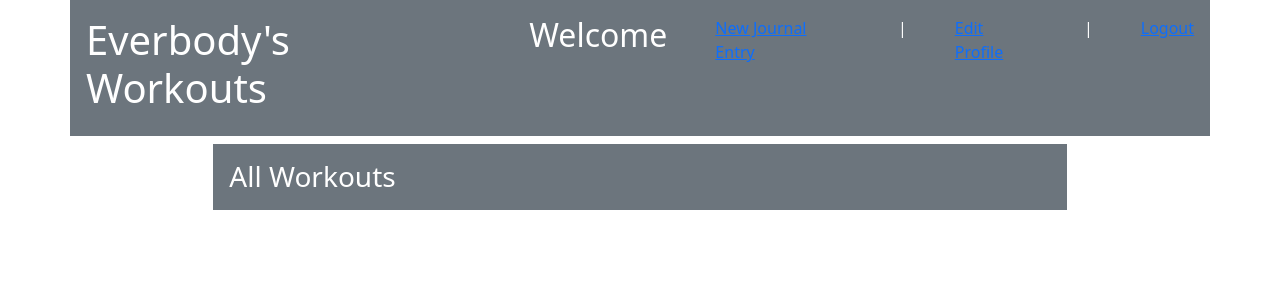
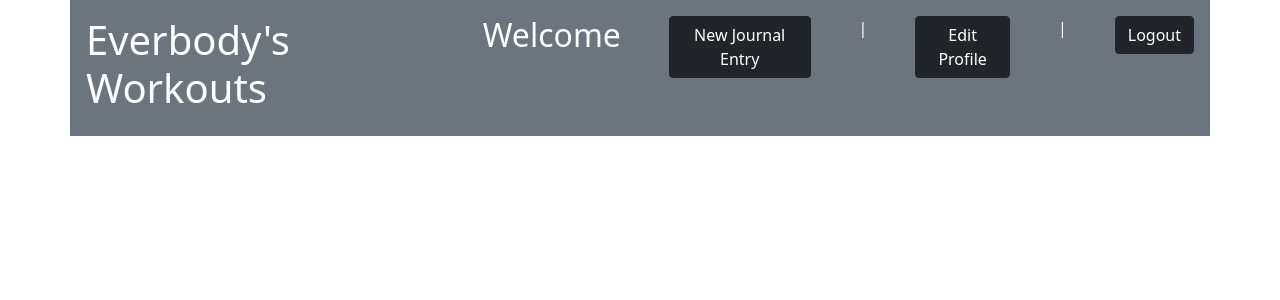
Before and after one commit to JamieDCalder/Project-Folder, a Flask app: template fitness_friends/flask_app/templates/dashboard.html in a window 1280 px wide. Shown: the top 300 px of the page. Run offline with Flask 3, Linux system fonts and the light colour scheme; the template is opened without the code that fills it, so the values that code supplies are empty.

Commit message:
Updated with buttons and styling

```diff
--- a/fitness_friends/flask_app/templates/dashboard.html
+++ b/fitness_friends/flask_app/templates/dashboard.html
@@ -12,19 +12,18 @@
     <div class="container p-3 mb-2 bg-secondary text-white d-flex justify-content-evenly gap-5">
     <h1>Everbody's Workouts</h1>
     <h2>Welcome {{one_user.first_name}}</h2>
-    <a href="/workout/new">New Journal Entry</a>
+    <a href="/workout/new"><button  class="btn btn-dark">New Journal Entry</button></a>
     |
-    <a href="/users/edit/{{one_user.id}}">Edit Profile</a>
+    <a href="/users/edit/{{one_user.id}}"><button  class="btn btn-dark">Edit Profile</button></a>
     |
-    <a href="/logout">Logout</a>
+    <a href="/logout"><button  class="btn btn-dark">Logout</button></a>
     </div>
 
-    <h3 class="container p-3 mb-2 bg-secondary text-white col-8 d-flex p-2">All Workouts</h3>
 
     <div class="container">
         {% for workout in workouts %}
                 <div class="card">
-                <div class="card-body bg-secondary text-white col-auto d-flex p-2 gap-5">
+                <div class="card-body bg-dark text-white col-auto d-flex p-2 gap-5">
                     <div>
                         <p>Total Pump Ups Recieved</p>
                         <p>0</p>
@@ -61,10 +60,10 @@
                             {% endif %}
                     </div>
                     <div>
-                        <button class="btn btn-dark">Send Pump Up</button>
+                        <button class="btn btn-secondary">Send Pump Up</button>
                         {% if session['user_id'] == workout.athlete.id %}
-                            <a href="/workouts/edit/{{workout.id}}">Edit</a>
-                            <a href="/workouts/delete/{{workout.id}}">Delete</a>
+                            <a href="/workouts/edit/{{workout.id}}"><button class="btn btn-warning">Edit</button></a>
+                            <a href="/workouts/delete/{{workout.id}}"><button class="btn btn-danger">Delete</button></a>
                         {% endif %}
                     </div>
                 </div>
--- a/fitness_friends/flask_app/templates/edit.html
+++ b/fitness_friends/flask_app/templates/edit.html
@@ -12,8 +12,8 @@
     <div class="container p-3 mb-2 bg-secondary text-white d-flex justify-content-evenly">
     <h1>Update Workout Journal Entry</h1>
 
-    <a href="/workouts/dashboard">Back Everbody's Workouts</a> |
-    <a href="/logout">Logout</a>
+    <a href="/workouts/dashboard"><button  class="btn btn-dark">Back to Workouts</button></a> |
+    <a href="/logout"><button  class="btn btn-dark">Logout</button></a>
     </div>
 
 
--- a/fitness_friends/flask_app/templates/edit_user.html
+++ b/fitness_friends/flask_app/templates/edit_user.html
@@ -12,8 +12,8 @@
     <div class="container p-3 mb-2 bg-secondary text-white d-flex justify-content-evenly">
     <h1>Update Your Profile</h1>
 
-    <a href="/workouts/dashboard">Back Everbody's Workouts</a> |
-    <a href="/logout">Logout</a>
+    <a href="/workouts/dashboard"><button  class="btn btn-dark">Back to Workouts</button></a> |
+    <a href="/logout"><button  class="btn btn-dark">Logout</button></a>
     </div>
 
 
--- a/fitness_friends/flask_app/templates/new.html
+++ b/fitness_friends/flask_app/templates/new.html
@@ -12,8 +12,8 @@
     <div class="container p-3 mb-2 bg-secondary text-white d-flex">
     <h1>Create New Workout Journal Entry</h1>
 
-    <a href="/workouts/dashboard">Back Everbody's Workouts</a> |
-    <a href="/logout">Logout</a>
+    <a href="/workouts/dashboard"><button  class="btn btn-dark">Back to Workouts</button></a> |
+    <a href="/logout"><button  class="btn btn-dark">Logout</button></a>
     </div>
 
 
```
